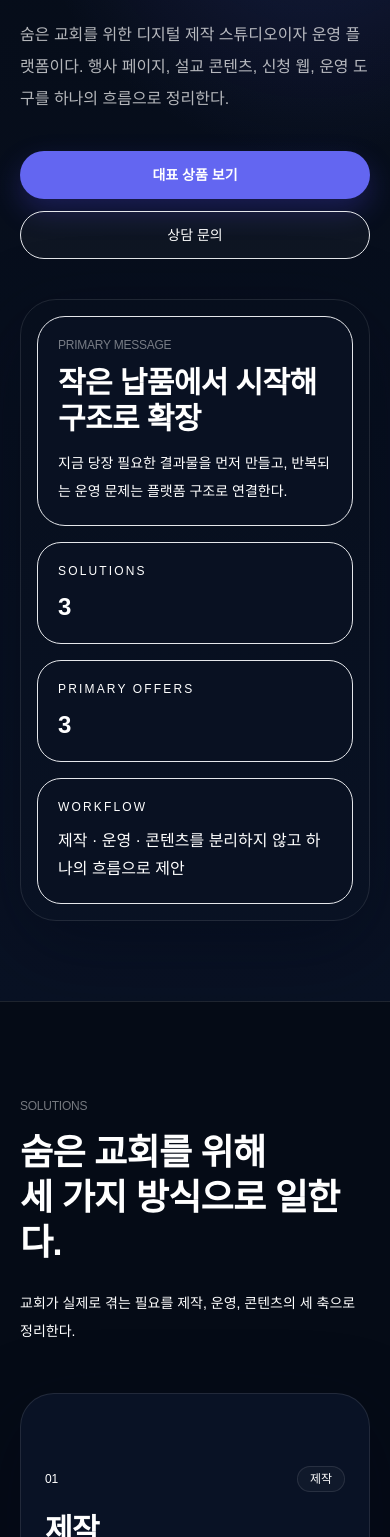
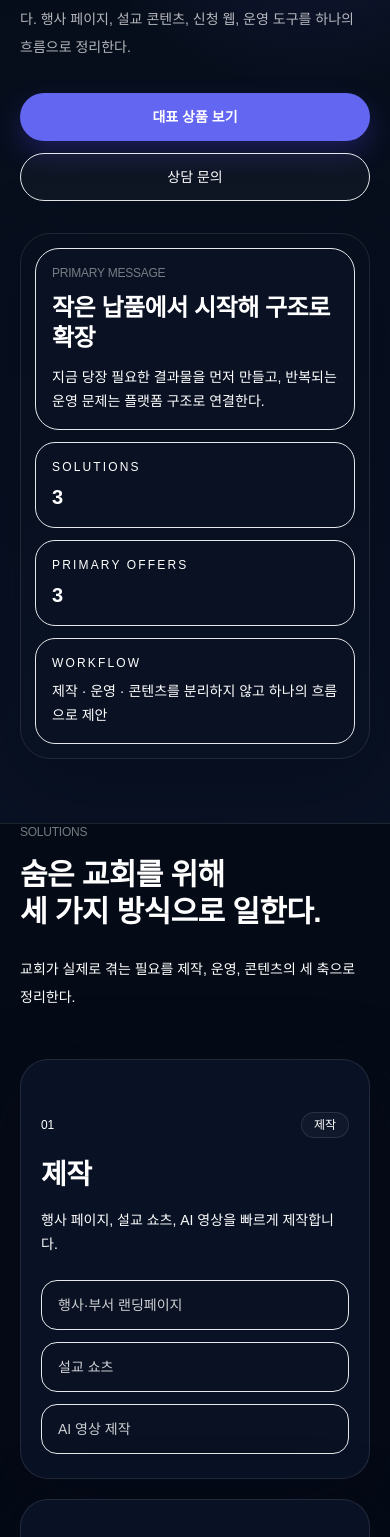
Before and after one commit to kinddragon1224/soom-church, a Next.js app: page / in a window 390 px wide. Shown: the part 371-1908 px from the top of the page. Built offline with nearby package versions, Linux system fonts and the light colour scheme; a web font is replaced by a local one.

Commit message:
Polish homepage mobile spacing and typography

```diff
--- a/app/page.tsx
+++ b/app/page.tsx
@@ -34,7 +34,7 @@ export default function HomePage() {
   return (
     <main className="min-h-screen bg-[#050b16] text-white">
       <section className="relative overflow-hidden border-b border-white/10 bg-[radial-gradient(circle_at_80%_18%,rgba(99,102,241,0.18),transparent_24%),linear-gradient(180deg,#050b16_0%,#091224_100%)]">
-        <div className="mx-auto max-w-7xl px-5 pb-20 pt-6 sm:px-8 lg:px-10 lg:pb-28 lg:pt-8">
+        <div className="mx-auto max-w-7xl px-5 pb-16 pt-5 sm:px-8 sm:pb-20 lg:px-10 lg:pb-28 lg:pt-8">
           <header className="flex flex-col gap-4 lg:flex-row lg:items-center lg:justify-between">
             <Link href="/" className="inline-flex w-fit items-center rounded-full border border-white/10 bg-white/[0.03] px-4 py-3 shadow-[0_10px_30px_rgba(0,0,0,0.2)]">
               <span className="font-display text-sm tracking-[0.2em] text-white/86">SOOM</span>
@@ -46,45 +46,45 @@ export default function HomePage() {
             </nav>
           </header>
 
-          <div className="grid gap-10 pt-14 lg:grid-cols-[1.08fr_0.92fr] lg:items-end lg:pt-24">
+          <div className="grid gap-8 pt-12 sm:gap-10 sm:pt-14 lg:grid-cols-[1.08fr_0.92fr] lg:items-end lg:pt-24">
             <div>
               <div className="inline-flex items-center gap-2 rounded-full border border-white/10 bg-white/[0.03] px-3 py-1.5">
                 <span className="h-1.5 w-1.5 rounded-full bg-indigo-400" />
                 <span className="font-display text-xs tracking-[0.22em] text-white/55">CHURCH DIGITAL STUDIO</span>
               </div>
-              <h1 className="mt-6 max-w-5xl text-5xl font-semibold leading-[0.95] text-white sm:text-6xl lg:text-[6.2rem]">
+              <h1 className="mt-5 max-w-5xl text-[2.6rem] font-semibold leading-[0.96] text-white sm:mt-6 sm:text-6xl lg:text-[6.2rem]">
                 교회가 지금 필요한 디지털 작업을
                 <br />
                 더 크게, 더 단순하게.
               </h1>
-              <p className="mt-7 max-w-xl text-base leading-8 text-white/70 sm:text-lg">
+              <p className="mt-6 max-w-xl text-sm leading-7 text-white/70 sm:mt-7 sm:text-lg sm:leading-8">
                 숨은 교회를 위한 디지털 제작 스튜디오이자 운영 플랫폼이다. 행사 페이지, 설교 콘텐츠, 신청 웹, 운영 도구를 하나의 흐름으로 정리한다.
               </p>
-              <div className="mt-9 flex flex-col gap-3 sm:flex-row">
+              <div className="mt-8 flex flex-col gap-3 sm:mt-9 sm:flex-row">
                 <a href="#offers" className="inline-flex min-h-12 items-center justify-center rounded-full bg-indigo-500 px-6 py-3 text-sm font-semibold text-white shadow-[0_12px_28px_rgba(79,70,229,0.28)]">대표 상품 보기</a>
                 <a href="#contact" className="inline-flex min-h-12 items-center justify-center rounded-full border border-white/12 bg-white/[0.03] px-6 py-3 text-sm font-medium text-white">상담 문의</a>
               </div>
             </div>
 
             <div>
-              <div className="rounded-[36px] border border-white/10 bg-[#0b1327]/92 p-4 shadow-[0_24px_80px_rgba(2,6,23,0.42)] sm:p-5">
-                <div className="grid gap-4 sm:grid-cols-2">
-                  <div className="rounded-[28px] border border-white/8 bg-[#091122] p-5 sm:col-span-2">
+              <div className="rounded-[30px] border border-white/10 bg-[#0b1327]/92 p-3.5 shadow-[0_24px_80px_rgba(2,6,23,0.42)] sm:rounded-[36px] sm:p-5">
+                <div className="grid gap-3 sm:gap-4 sm:grid-cols-2">
+                  <div className="rounded-[24px] border border-white/8 bg-[#091122] p-4 sm:rounded-[28px] sm:p-5 sm:col-span-2">
                     <p className="font-display text-xs tracking-[0.18em] text-white/45">PRIMARY MESSAGE</p>
-                    <h2 className="mt-3 text-3xl font-semibold text-white">작은 납품에서 시작해 구조로 확장</h2>
-                    <p className="mt-3 text-sm leading-7 text-white/66">지금 당장 필요한 결과물을 먼저 만들고, 반복되는 운영 문제는 플랫폼 구조로 연결한다.</p>
+                    <h2 className="mt-3 text-2xl font-semibold leading-tight text-white sm:text-3xl">작은 납품에서 시작해 구조로 확장</h2>
+                    <p className="mt-3 text-sm leading-6 text-white/66 sm:leading-7">지금 당장 필요한 결과물을 먼저 만들고, 반복되는 운영 문제는 플랫폼 구조로 연결한다.</p>
                   </div>
-                  <div className="rounded-[24px] border border-white/8 bg-[#091122] p-5">
+                  <div className="rounded-[20px] border border-white/8 bg-[#091122] p-4 sm:rounded-[24px] sm:p-5">
                     <p className="text-xs tracking-[0.18em] text-white/42">SOLUTIONS</p>
-                    <p className="mt-3 text-2xl font-semibold text-white">3</p>
+                    <p className="mt-2 text-xl font-semibold text-white sm:mt-3 sm:text-2xl">3</p>
                   </div>
-                  <div className="rounded-[24px] border border-white/8 bg-[#091122] p-5">
+                  <div className="rounded-[20px] border border-white/8 bg-[#091122] p-4 sm:rounded-[24px] sm:p-5">
                     <p className="text-xs tracking-[0.18em] text-white/42">PRIMARY OFFERS</p>
-                    <p className="mt-3 text-2xl font-semibold text-white">3</p>
+                    <p className="mt-2 text-xl font-semibold text-white sm:mt-3 sm:text-2xl">3</p>
                   </div>
-                  <div className="rounded-[24px] border border-white/8 bg-[#091122] p-5 sm:col-span-2">
+                  <div className="rounded-[20px] border border-white/8 bg-[#091122] p-4 sm:rounded-[24px] sm:p-5 sm:col-span-2">
                     <p className="text-xs tracking-[0.18em] text-white/42">WORKFLOW</p>
-                    <p className="mt-3 text-base leading-7 text-white/76">제작 · 운영 · 콘텐츠를 분리하지 않고 하나의 흐름으로 제안</p>
+                    <p className="mt-2 text-sm leading-6 text-white/76 sm:mt-3 sm:text-base sm:leading-7">제작 · 운영 · 콘텐츠를 분리하지 않고 하나의 흐름으로 제안</p>
                   </div>
                 </div>
               </div>
@@ -94,11 +94,11 @@ export default function HomePage() {
       </section>
 
       <section id="solutions" className="border-b border-white/10">
-        <div className="mx-auto max-w-7xl px-5 py-24 sm:px-8 lg:px-10 lg:py-32">
+        <div className="mx-auto max-w-7xl px-5 py-18 sm:px-8 sm:py-24 lg:px-10 lg:py-32">
           <div className="flex flex-col gap-6 lg:flex-row lg:items-end lg:justify-between">
             <div>
               <p className="font-display text-xs tracking-[0.2em] text-white/45">SOLUTIONS</p>
-              <h2 className="mt-4 text-4xl font-semibold leading-tight text-white sm:text-5xl lg:text-6xl">
+              <h2 className="mt-4 text-3xl font-semibold leading-tight text-white sm:text-5xl lg:text-6xl">
                 숨은 교회를 위해
                 <br />
                 세 가지 방식으로 일한다.
@@ -109,18 +109,18 @@ export default function HomePage() {
 
           <div className="mt-12 grid gap-5 lg:grid-cols-3">
             {solutions.map((item, index) => (
-              <article key={item.title} className="overflow-hidden rounded-[34px] border border-white/10 bg-[#0b1327]/90 shadow-[0_24px_80px_rgba(2,6,23,0.34)]">
-                <div className="h-28 bg-gradient-to-b from-indigo-500/18 to-transparent" />
-                <div className="-mt-10 px-6 pb-7 sm:px-7 sm:pb-8">
+              <article key={item.title} className="overflow-hidden rounded-[28px] border border-white/10 bg-[#0b1327]/90 shadow-[0_24px_80px_rgba(2,6,23,0.34)] sm:rounded-[34px]">
+                <div className="h-20 bg-gradient-to-b from-indigo-500/18 to-transparent sm:h-28" />
+                <div className="-mt-7 px-5 pb-6 sm:-mt-10 sm:px-7 sm:pb-8">
                   <div className="flex items-center justify-between">
                     <p className="font-display text-xs tracking-[0.18em] text-white/48">0{index + 1}</p>
                     <div className="rounded-full border border-white/10 bg-white/[0.03] px-3 py-1 text-xs text-white/52">{item.title}</div>
                   </div>
-                  <h3 className="mt-5 text-3xl font-semibold text-white">{item.title}</h3>
-                  <p className="mt-4 text-sm leading-7 text-white/66">{item.desc}</p>
+                  <h3 className="mt-4 text-[1.75rem] font-semibold text-white sm:mt-5 sm:text-3xl">{item.title}</h3>
+                  <p className="mt-3 text-sm leading-6 text-white/66 sm:mt-4 sm:leading-7">{item.desc}</p>
                   <ul className="mt-6 space-y-3 text-sm text-white/80">
                     {item.items.map((sub) => (
-                      <li key={sub} className="rounded-2xl border border-white/8 bg-[#091122] px-4 py-4">{sub}</li>
+                      <li key={sub} className="rounded-2xl border border-white/8 bg-[#091122] px-4 py-3.5 sm:py-4">{sub}</li>
                     ))}
                   </ul>
                 </div>
@@ -131,11 +131,11 @@ export default function HomePage() {
       </section>
 
       <section id="offers" className="border-b border-white/10 bg-[linear-gradient(180deg,rgba(255,255,255,0.01),rgba(99,102,241,0.02))]">
-        <div className="mx-auto max-w-7xl px-5 py-24 sm:px-8 lg:px-10 lg:py-32">
+        <div className="mx-auto max-w-7xl px-5 py-18 sm:px-8 sm:py-24 lg:px-10 lg:py-32">
           <div className="flex flex-col gap-6 lg:flex-row lg:items-end lg:justify-between">
             <div>
               <p className="font-display text-xs tracking-[0.2em] text-white/45">PRIMARY OFFERS</p>
-              <h2 className="mt-4 text-4xl font-semibold leading-tight text-white sm:text-5xl lg:text-6xl">
+              <h2 className="mt-4 text-3xl font-semibold leading-tight text-white sm:text-5xl lg:text-6xl">
                 지금 가장 빠르게
                 <br />
                 결정할 수 있는 제안.
@@ -145,18 +145,18 @@ export default function HomePage() {
           </div>
 
           <div className="mt-12 grid gap-5 lg:grid-cols-[1.1fr_0.9fr] lg:items-start">
-            <article className="overflow-hidden rounded-[36px] border border-white/10 bg-[#0b1327]/92 shadow-[0_24px_80px_rgba(2,6,23,0.42)]">
+            <article className="overflow-hidden rounded-[30px] border border-white/10 bg-[#0b1327]/92 shadow-[0_24px_80px_rgba(2,6,23,0.42)] sm:rounded-[36px]">
               <div className="border-b border-white/10 px-6 py-6 sm:px-8">
                 <p className="font-display text-xs tracking-[0.18em] text-indigo-100/58">FEATURED OFFER</p>
                 <div className="mt-4 flex flex-col gap-4 sm:flex-row sm:items-start sm:justify-between">
                   <div>
-                    <h3 className="text-4xl font-semibold text-white">행사·부서 랜딩페이지</h3>
-                    <p className="mt-4 max-w-2xl text-sm leading-7 text-white/66 sm:text-base">행사 소개, 일정, 장소, 신청 버튼까지. 교회가 가장 빠르게 결정할 수 있는 대표 상품.</p>
+                    <h3 className="text-[2rem] font-semibold leading-tight text-white sm:text-4xl">행사·부서 랜딩페이지</h3>
+                    <p className="mt-3 max-w-2xl text-sm leading-6 text-white/66 sm:mt-4 sm:text-base sm:leading-7">행사 소개, 일정, 장소, 신청 버튼까지. 교회가 가장 빠르게 결정할 수 있는 대표 상품.</p>
                   </div>
                   <div className="inline-flex w-fit rounded-full border border-indigo-300/18 bg-indigo-400/10 px-3 py-1 text-xs font-medium tracking-[0.12em] text-indigo-100">6.9만 원부터</div>
                 </div>
               </div>
-              <div className="grid gap-4 px-6 py-6 sm:grid-cols-2 sm:px-8 sm:py-8">
+              <div className="grid gap-3 px-5 py-5 sm:grid-cols-2 sm:gap-4 sm:px-8 sm:py-8">
                 <div className="rounded-2xl border border-white/8 bg-[#091122] px-4 py-4 text-sm text-white/78">모바일 중심 1페이지 구성</div>
                 <div className="rounded-2xl border border-white/8 bg-[#091122] px-4 py-4 text-sm text-white/78">수정 1회</div>
                 <div className="rounded-2xl border border-white/8 bg-[#091122] px-4 py-4 text-sm text-white/78">짧은 납기</div>
@@ -166,11 +166,11 @@ export default function HomePage() {
 
             <div className="grid gap-4">
               {offers.map((offer) => (
-                <article key={offer.title} className="rounded-[30px] border border-white/10 bg-[#0b1327]/88 p-6 shadow-[0_18px_60px_rgba(2,6,23,0.34)] sm:p-7">
+                <article key={offer.title} className="rounded-[26px] border border-white/10 bg-[#0b1327]/88 p-5 shadow-[0_18px_60px_rgba(2,6,23,0.34)] sm:rounded-[30px] sm:p-7">
                   <div className="flex flex-col gap-4 sm:flex-row sm:items-start sm:justify-between">
                     <div>
-                      <h3 className="text-2xl font-semibold text-white">{offer.title}</h3>
-                      <p className="mt-3 text-sm leading-7 text-white/64">{offer.desc}</p>
+                      <h3 className="text-[1.6rem] font-semibold leading-tight text-white sm:text-2xl">{offer.title}</h3>
+                      <p className="mt-3 text-sm leading-6 text-white/64 sm:leading-7">{offer.desc}</p>
                     </div>
                     <div className="inline-flex w-fit rounded-full border border-white/10 bg-white/[0.03] px-3 py-1 text-xs tracking-[0.12em] text-white/55">{offer.price}</div>
                   </div>
@@ -191,12 +191,12 @@ export default function HomePage() {
       </section>
 
       <section id="contact" className="border-b border-white/10">
-        <div className="mx-auto max-w-7xl px-5 py-24 sm:px-8 lg:px-10 lg:py-32">
-          <div className="grid gap-8 rounded-[38px] border border-white/10 bg-[#0b1327]/92 p-6 shadow-[0_24px_80px_rgba(2,6,23,0.42)] lg:grid-cols-[1.1fr_0.9fr] lg:p-10">
+        <div className="mx-auto max-w-7xl px-5 py-18 sm:px-8 sm:py-24 lg:px-10 lg:py-32">
+          <div className="grid gap-6 rounded-[30px] border border-white/10 bg-[#0b1327]/92 p-5 shadow-[0_24px_80px_rgba(2,6,23,0.42)] sm:rounded-[38px] sm:p-6 lg:grid-cols-[1.1fr_0.9fr] lg:p-10">
             <div>
               <p className="font-display text-xs tracking-[0.2em] text-white/45">CONSULTING</p>
-              <h2 className="mt-4 text-4xl font-semibold leading-tight text-white sm:text-5xl">필요한 작업이 있다면 짧고 분명하게 남겨주세요.</h2>
-              <p className="mt-5 max-w-xl text-sm leading-7 text-white/66 sm:text-base">필요한 결과물과 일정만 알려주면 가장 가볍고 빠른 방식으로 제안합니다.</p>
+              <h2 className="mt-4 text-3xl font-semibold leading-tight text-white sm:text-5xl">필요한 작업이 있다면 짧고 분명하게 남겨주세요.</h2>
+              <p className="mt-4 max-w-xl text-sm leading-6 text-white/66 sm:mt-5 sm:text-base sm:leading-7">필요한 결과물과 일정만 알려주면 가장 가볍고 빠른 방식으로 제안합니다.</p>
               <div className="mt-8 flex flex-col gap-3 sm:flex-row">
                 <Link href="/contact" className="inline-flex min-h-12 items-center justify-center rounded-full bg-indigo-500 px-6 py-3 text-sm font-semibold text-white shadow-[0_12px_28px_rgba(79,70,229,0.28)]">문의 남기기</Link>
                 <a href="#offers" className="inline-flex min-h-12 items-center justify-center rounded-full border border-white/12 bg-white/[0.03] px-6 py-3 text-sm font-medium text-white">대표 상품 보기</a>
```
